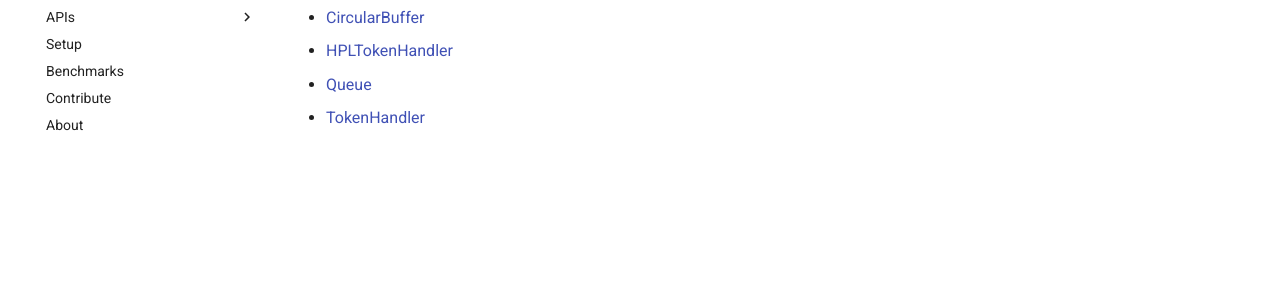
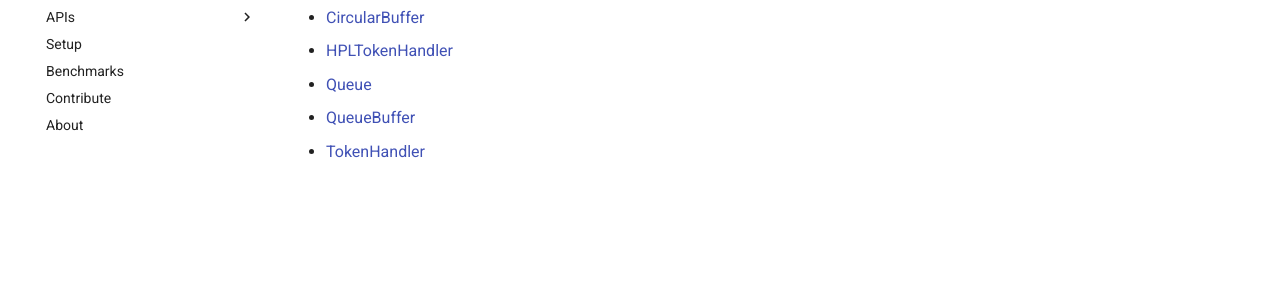
Before and after one commit to research-ag/motoko-lib, an MkDocs documentation site: the page built from docs/index.md, in a window 1280 px wide. Shown: the part 175-475 px from the top of the page. Built offline with MkDocs 1.6.1 and Material for MkDocs 9.7.7, drawn with Linux system fonts in a browser that asks for light colours; comment, search, counter and statistics services are not loaded.

Commit message:
QueueBuffer: use SWB package

```diff
--- a/docs/index.md
+++ b/docs/index.md
@@ -3,4 +3,5 @@
 * [CircularBuffer](CircularBuffer.md)
 * [HPLTokenHandler](HPLTokenHandler.md)
 * [Queue](Queue.md)
+* [QueueBuffer](QueueBuffer.md)
 * [TokenHandler](TokenHandler.md)
```
Also changed, not shown: 3 other files.
